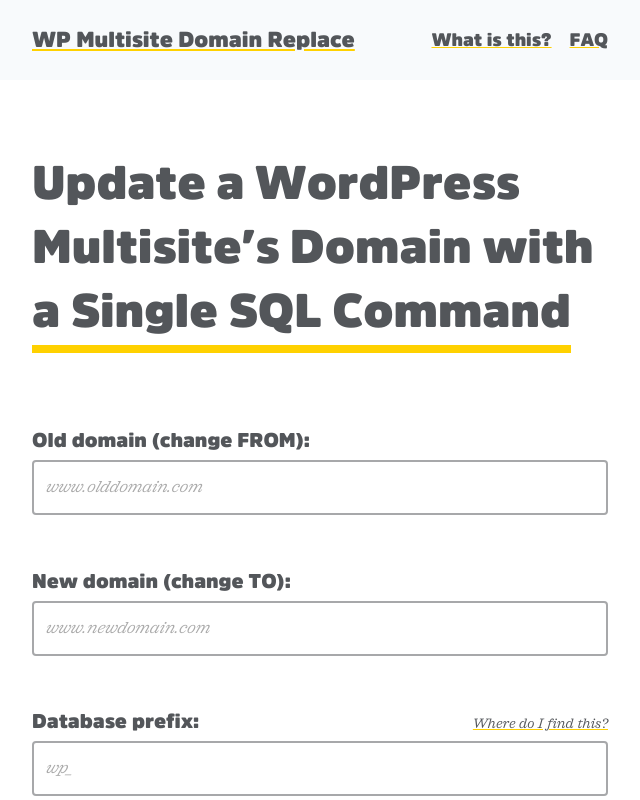
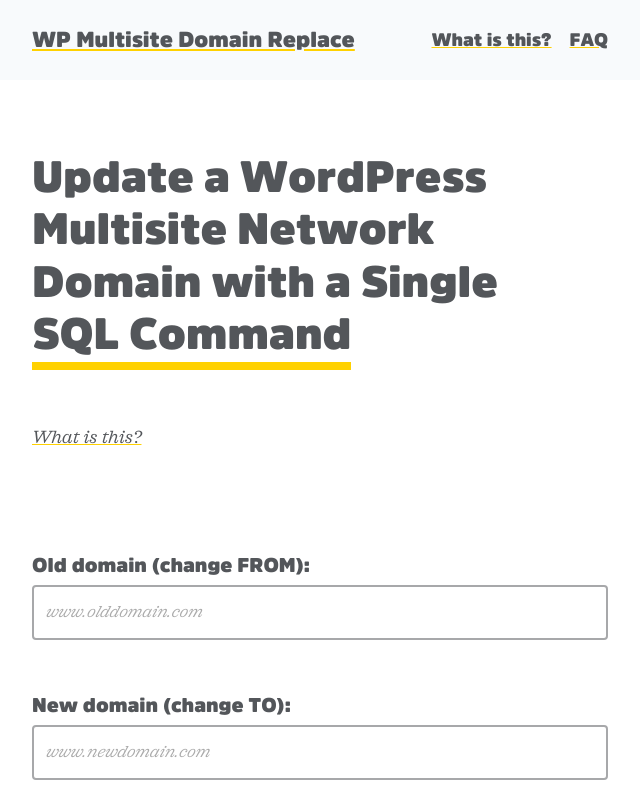
Before and after one commit to josh-collinsworth/wp_multisite_domain_replace, a Nuxt app: page / in a window 1280 px wide. Shown: the top 800 px of the page, without its empty margins (320-960 px from the left). Built offline with nearby package versions, Linux system fonts and the light colour scheme; a small style sheet from the web is missing.

Commit message:
Finishing touches on index.vue

```diff
--- a/layouts/default.vue
+++ b/layouts/default.vue
@@ -51,7 +51,8 @@
 }
 
 h1 {
-  font-size: 2.6em;
+  font-size: calc(1em + 2vw);
+  line-height: 1.2;
 }
 
 h1,
--- a/pages/about.vue
+++ b/pages/about.vue
@@ -14,6 +14,9 @@
       <a href="https://nuxtjs.org/" target="_blank">NuxtJS</a>, and is hosted on
       <a href="https://zeit.co/now" target="_blank">Zeit Now</a>.
     </p>
+    <p>
+      <nuxt-link to="/">⬅️ Back to home</nuxt-link>
+    </p>
   </div>
 </template>
 
--- a/pages/index.vue
+++ b/pages/index.vue
@@ -1,7 +1,14 @@
 <template>
   <transition name="fade-up" appear>
     <form @submit="submit">
-      <H1>Update a WordPress Multisite’s Domain with a Single SQL Command</H1>
+      <H1
+        >Update a WordPress Multisite Network Domain with a Single
+        SQL&nbsp;Command
+      </H1>
+
+      <p class="note"><nuxt-link to="/about">What is this?</nuxt-link></p>
+
+      <br />
 
       <OldDomain
         :submitted="submitted"
@@ -358,9 +365,10 @@
   font-weight: normal;
 }
 
-.note {
+.note,
+.note a {
   margin: 3em 0;
-  font-family: 'Sagona-BookItalic', serif;
+  font-family: 'Sagona-BookItalic', serif !important;
 }
 
 i {
```
